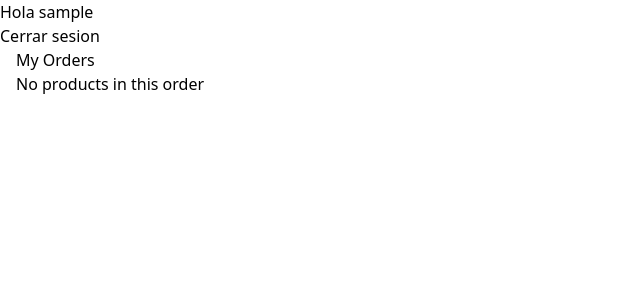
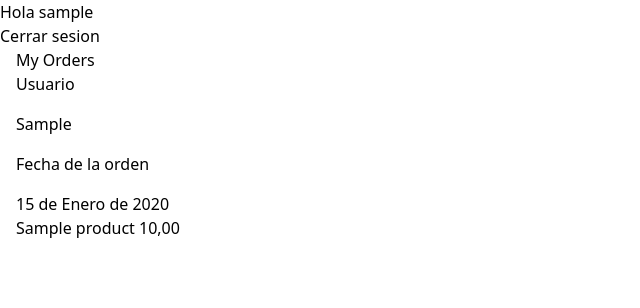
Before and after one commit to BrayanR14/coffee, a Django app: page /pedidos/my-orden/ in a window 1280 px wide. Shown: the top 308 px of the page, without its empty margins (0-640 px from the left). Run offline with Django 4.2, Linux system fonts and the light colour scheme; a user stored in the database is signed in; tables that the repository leaves empty hold one stand-in row (values such as "Sample post"); some libraries are stand-ins or nearby versions.

Commit message:
Correccion de error en las ordenes. Refactor order management and update settings
- Changed LOGIN_REDIRECT_URL and LOGOUT_REDIRECT_URL to 'list_product'.
- Modified OrderProductForm to only include 'product' field.
- Renamed 'created_at' to 'order_date' in Order model and removed 'updated_at' field.
- Updated MyOrderView to use DetailView instead of ListView.
- Enhanced my_order.html template to display order date and user information.
- Added migrations for the changes in the Order model.

```diff
--- a/api/settings.py
+++ b/api/settings.py
@@ -136,6 +136,6 @@
 
 CRISPY_TEMPLATE_PACK = "tailwind"
 
-LOGIN_REDIRECT_URL = 'product_list'
-LOGOUT_REDIRECT_URL = 'product_list'
+LOGIN_REDIRECT_URL = 'list_product'
+LOGOUT_REDIRECT_URL = 'list_product'
 LOGIN_URL = 'login'
--- a/orders/forms.py
+++ b/orders/forms.py
@@ -4,4 +4,4 @@
 class OrderProductForm(ModelForm):
     class Meta:
         model = OrderProduct
-        fields = ['product', 'quantity']
+        fields = ['product']
--- a/orders/models.py
+++ b/orders/models.py
@@ -4,13 +4,11 @@
 
 class Order(models.Model):
     user = models.ForeignKey(User, on_delete=models.CASCADE)
-    product = models.ForeignKey(Product, on_delete=models.CASCADE)
     is_active = models.BooleanField(default=True)
-    created_at = models.DateTimeField(auto_now_add=True)
-    updated_at = models.DateTimeField(auto_now=True)
+    order_date = models.DateTimeField(auto_now_add=True)
 
     def __str__(self):
-        return f" order {self.id} by {self.user.username}"
+        return f" order {self.id} by {self.user}"
 
 class OrderProduct(models.Model):
     order = models.ForeignKey(Order, on_delete=models.CASCADE)
@@ -19,5 +17,5 @@
     created_at = models.DateTimeField(auto_now_add=True)
     updated_at = models.DateTimeField(auto_now=True)
 
-    def __str__(self):
+    def __str__(self) -> str:
         return f" order {self.order} - {self.product}"
--- a/orders/templates/orders/my_order.html
+++ b/orders/templates/orders/my_order.html
@@ -2,13 +2,24 @@
 
 {% block content %}
     <h1>My Orders</h1>
-    {{ order.user.username }}
-    {{ order.created_at|date }}
+    <div class="flex flex-col gap-4">
+        <span>
+            Usuario
+        </span>
+        <span>
+            {{ order.user.username|title }}
+        </span>
+        <span>
+            Fecha de la orden
+        </span>
+        <span>
+            {{ order.order_date|date }}
+        </span>
+    </div>
 
     {% for product_order in order.orderproduct_set.all %}
         {{ product_order.product.name }}
         {{ product_order.product.price }}
-        {{ product_order.quantity }}
     {% empty %}
         <p>No products in this order</p>
     {% endfor %}
--- a/orders/views.py
+++ b/orders/views.py
@@ -1,11 +1,11 @@
 from django.contrib.auth.mixins import LoginRequiredMixin
-from django.views.generic import ListView, CreateView
+from django.views.generic import DetailView, CreateView
 
 from .models import Order
 from .forms import OrderProductForm
 from django.urls import reverse_lazy
 
-class MyOrderView(LoginRequiredMixin, ListView):
+class MyOrderView(LoginRequiredMixin, DetailView):
     model = Order
     template_name = 'orders/my_order.html'
     context_object_name = 'order'
--- a/products/views.py
+++ b/products/views.py
@@ -2,6 +2,7 @@
 from django.urls import reverse_lazy
 from .forms import ProductForm
 from .models import Product
+
 
 
 class ProductFormView(generic.FormView):
```
Also changed, not shown: orders/migrations/0002_rename_created_at_order_order_date_and_more.py (added), orders/migrations/0003_remove_order_product.py (added), products/urls.py (line endings or trailing spaces).
